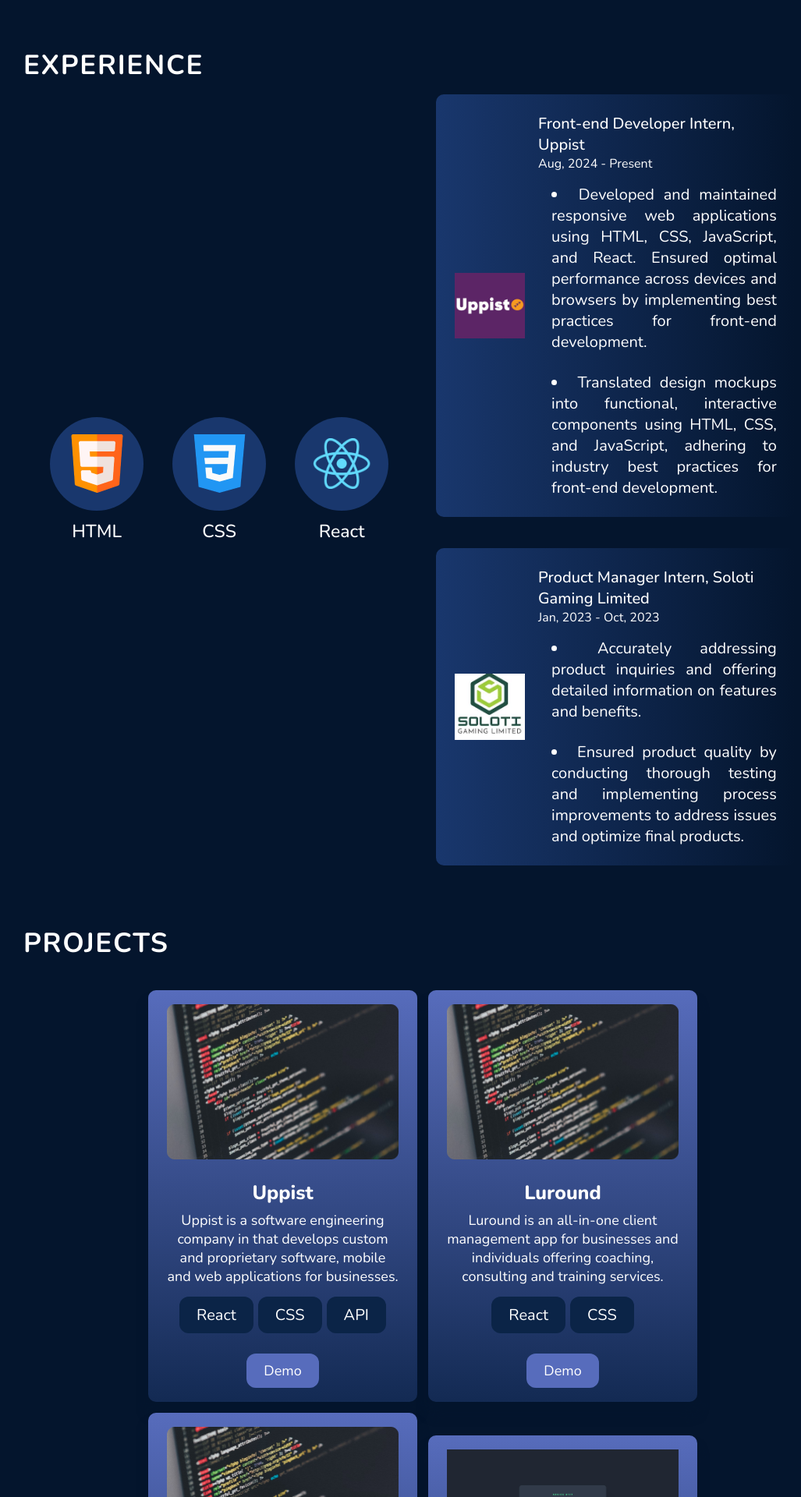
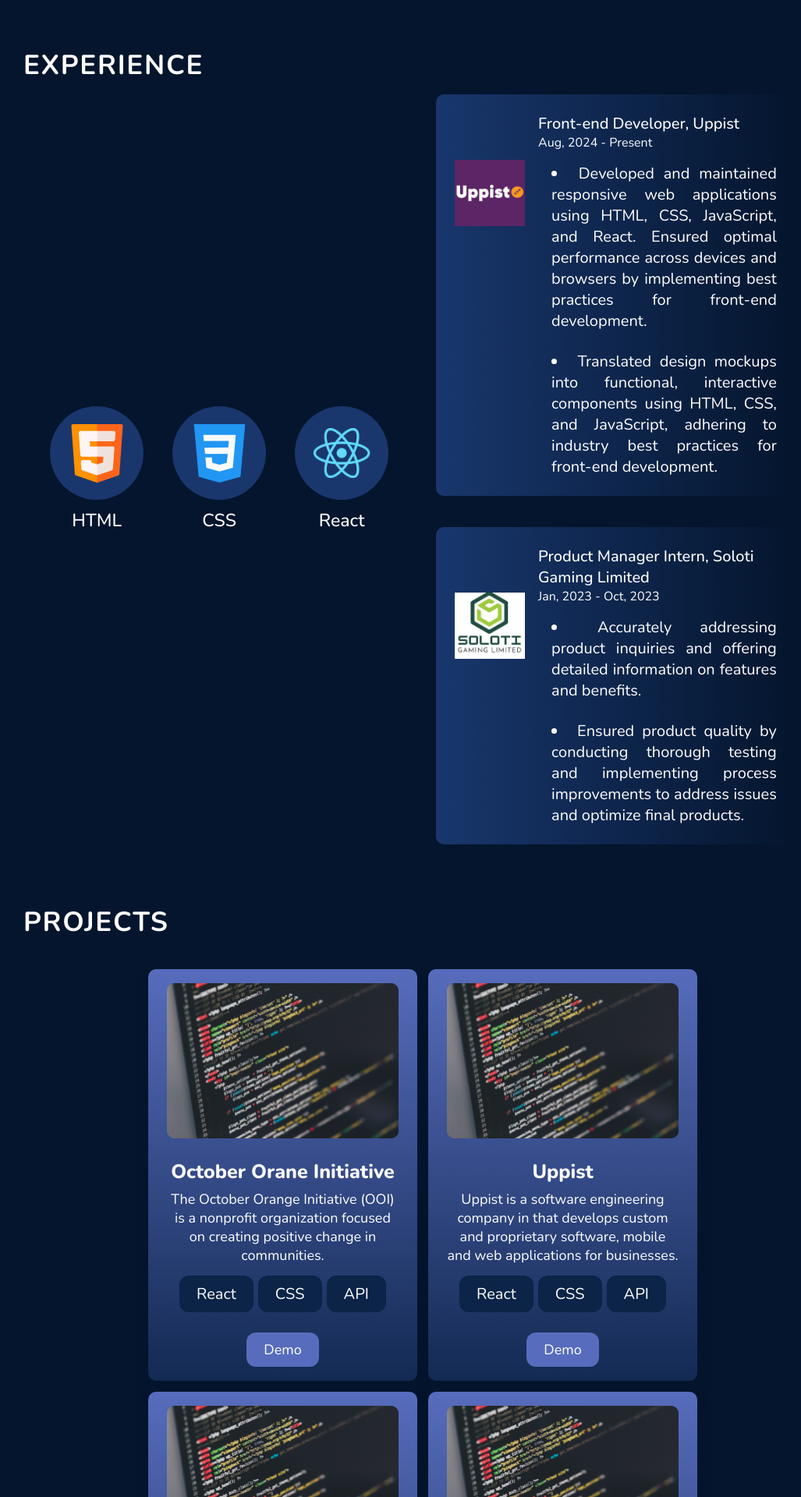
Before and after one commit to olaniyan18/Portfolio, a React (Vite) app: page / in a window 1280 px wide. Shown: the part 1520-3440 px from the top of the page at 78% size, without its empty margins (98-1125 px from the left). Built offline with nearby package versions, Linux system fonts and the light colour scheme.

Commit message:
more details

```diff
--- a/src/components/Experience/Experience.module.css
+++ b/src/components/Experience/Experience.module.css
@@ -69,7 +69,8 @@
 .historyItem {
   display: flex;
   flex-direction: row;
-  align-items: center;
+  align-items: flex-start;
+
   gap: 17px;
   background: #19376d;
   background: linear-gradient(90deg, #19376d 0%, rgba(25, 55, 109, 0) 100%);
@@ -78,6 +79,7 @@
 }
 
 .historyItem img {
+  margin-top: 60px;
   width: 90px;
 }
 
@@ -126,6 +128,12 @@
   }
 
   .historyItem img {
+    margin-top: 90px;
     width: 50px;
   }
+
+  .historyItemDetails {
+    font-size: 16px;
+    text-align: left;
+  }
 }
--- a/src/data/history.json
+++ b/src/data/history.json
@@ -1,6 +1,6 @@
 [
   {
-    "role": "Front-end Developer Intern",
+    "role": "Front-end Developer",
     "organisation": "Uppist",
     "startDate": "Aug, 2024",
     "endDate": "Present",
--- a/src/data/projects.json
+++ b/src/data/projects.json
@@ -1,4 +1,12 @@
 [
+  {
+    "title": "October Orane Initiative",
+    "imageSrc": "projects/project.png",
+    "description": "The October Orange Initiative (OOI) is a nonprofit organization focused on creating positive change in communities.",
+    "skills": ["React", "CSS", "API"],
+    "demo": "https://octoberorange.org/"
+  },
+
   {
     "title": "Uppist",
     "imageSrc": "projects/project.png",
```
Also changed, not shown: assets/history/google.webp (added), 1 other file (tests, documents, lock files or other folders).
